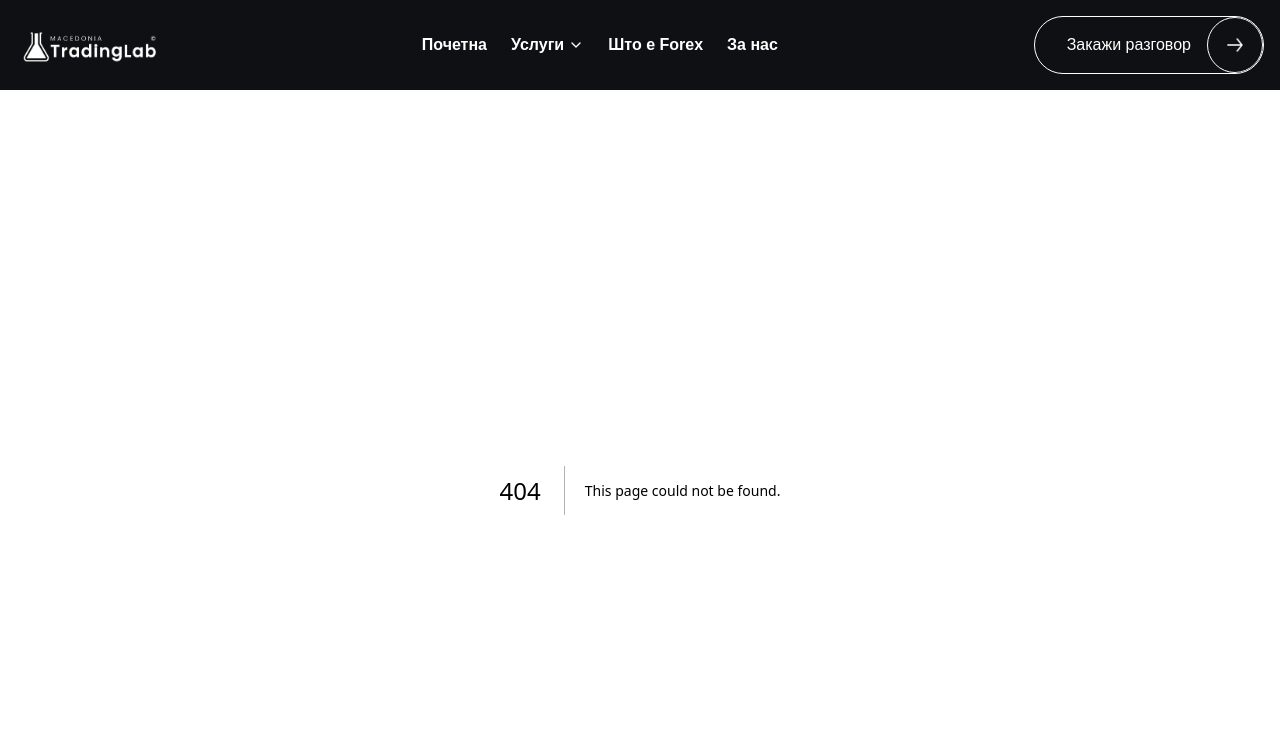
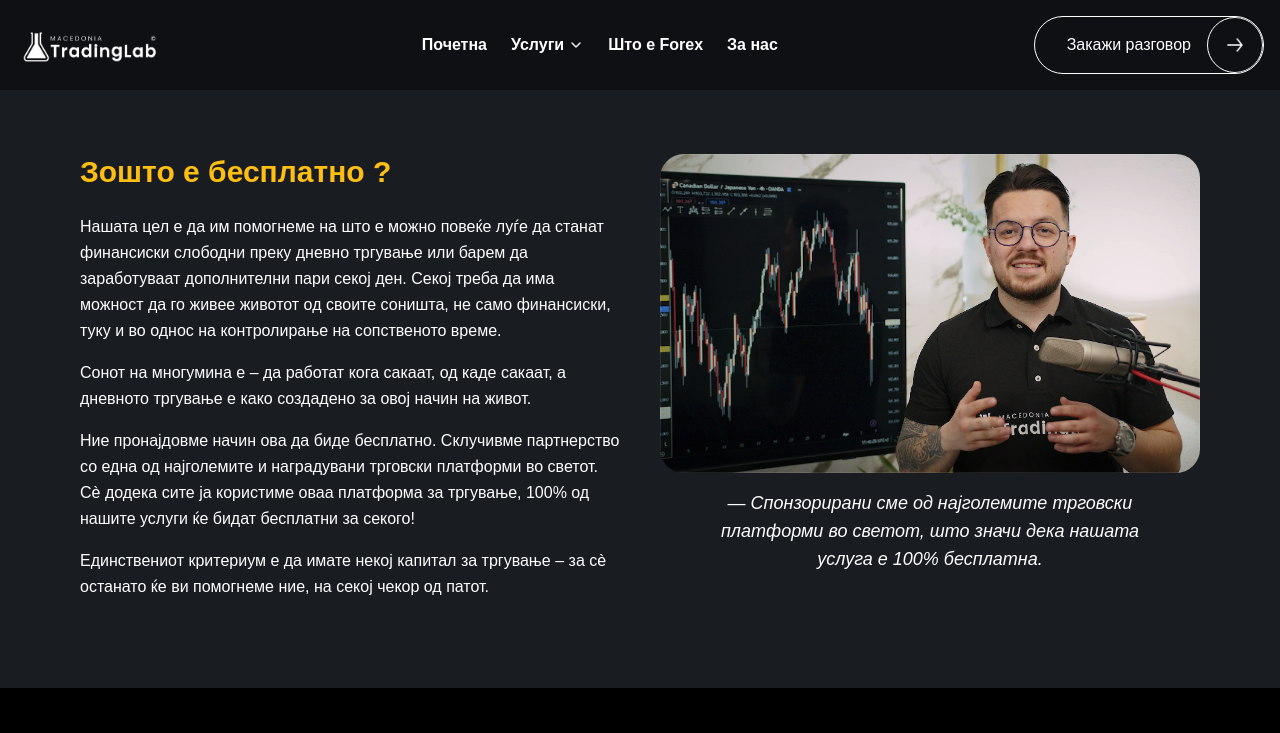
Before and after one commit to tradinglabmk/TradingLab, a Next.js app: page /whyFree in a window 1280 px wide. Before the commit this address had no page. Shown: the top 733 px of the page. Built offline with nearby package versions, Linux system fonts and the light colour scheme.

Commit message:
fixed import issues

```diff
--- a/src/app/components/WhyFree/WhyFree.tsx
+++ b/src/app/components/WhyFree/WhyFree.tsx
@@ -1,7 +1,7 @@
 import Image from "next/image";
 import whyFreeImage from "../../../../public/assets/dimce.jpg";
 
-const WhyFreeSection = () => {
+const WhyFree = () => {
   return (
     <section className="bg-[#191C21] text-white py-16 px-5 md:px-20 flex flex-col lg:flex-row items-start gap-10">
       <div className="w-full lg:w-1/2">
@@ -50,4 +50,4 @@ const WhyFreeSection = () => {
   );
 };
 
-export default WhyFreeSection;
+export default WhyFree;
--- /dev/null
+++ b/src/app/whyFree/page.tsx
@@ -0,0 +1,9 @@
+import WhyFree from "../components/WhyFree/WhyFree";
+
+export default function WhyFreePage() {
+  return (
+    <div className="w-full">
+      <WhyFree />
+    </div>
+  );
+}
```
